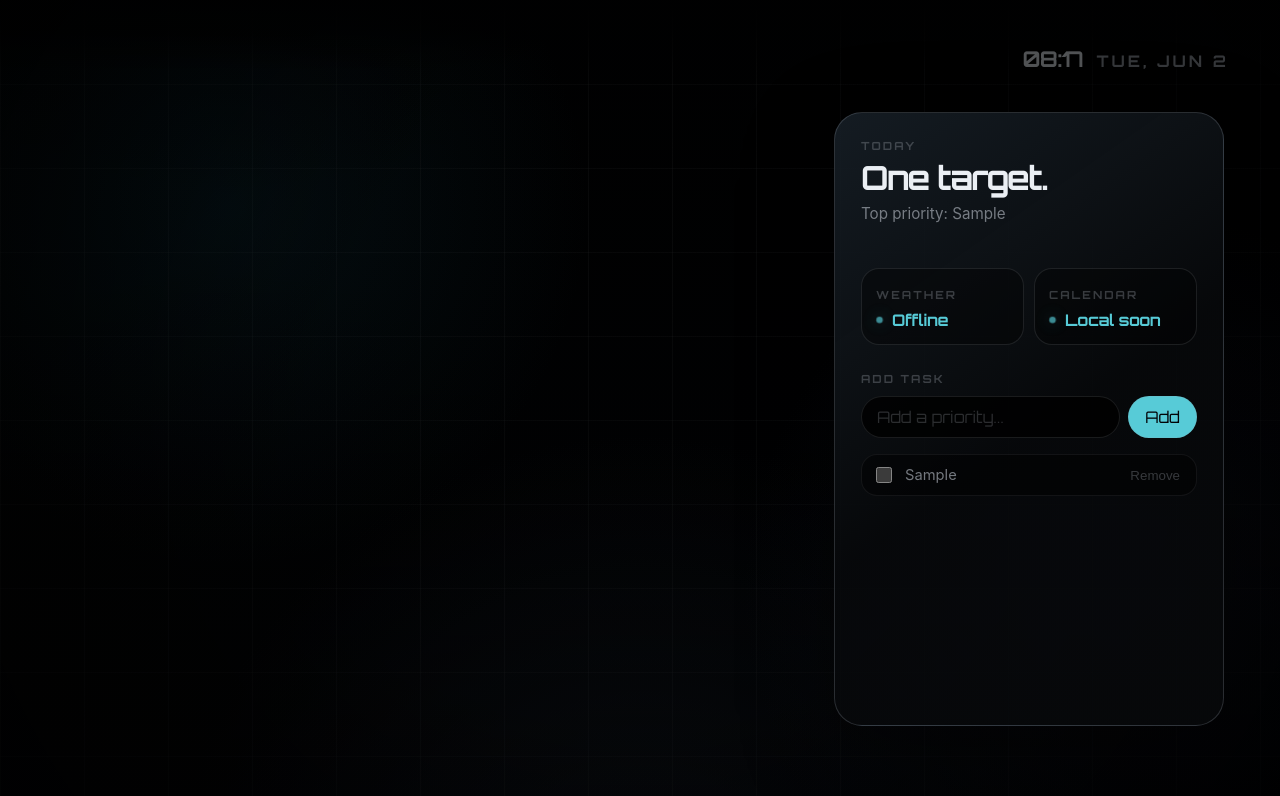
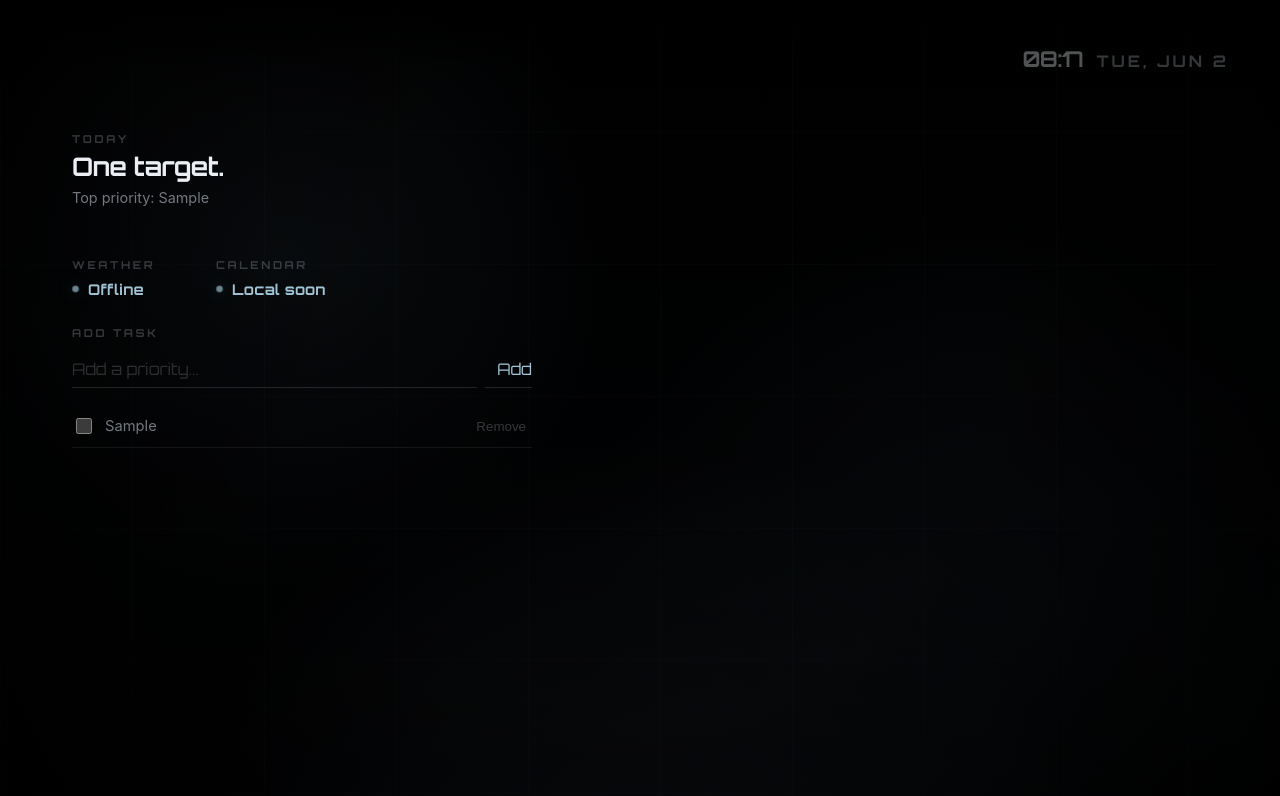
Before and after one commit to damiankovac0-pixel/Custom-BG-MacOS-Plash, a plain HTML site: page index.html in a window 1280 px wide. Both pictures are taken after typing "Sample" into the empty fields and a click on the button "Add". Drawn offline with Linux system fonts and the light colour scheme.

Commit message:
Calm dashboard and limit intro replay

```diff
--- a/index.html
+++ b/index.html
@@ -5,7 +5,7 @@
     <meta name="viewport" content="width=device-width, initial-scale=1" />
     <meta name="color-scheme" content="dark" />
     <title>CustomBGPlash</title>
-    <link rel="stylesheet" href="styles.css?v=4" />
+    <link rel="stylesheet" href="styles.css?v=5" />
   </head>
   <body class="preboot intro-active">
     <main class="wallpaper" aria-label="Personal time aware macOS wallpaper">
@@ -56,6 +56,6 @@
       </section>
     </main>
 
-    <script src="script.js?v=4"></script>
+    <script src="script.js?v=5"></script>
   </body>
 </html>
--- a/script.js
+++ b/script.js
@@ -10,6 +10,7 @@ const INTRO_TIMING = {
   holdFor: 2600,
   fadeFor: 1500
 };
+const INTRO_COOLDOWN = 4 * 60 * 60 * 1000;
 
 const greeting = document.querySelector("#greeting");
 const phaseLabel = document.querySelector("#phaseLabel");
@@ -148,6 +149,7 @@ function playIntro({ force = false } = {}) {
   if (!force && now - lastIntroAt < 8000) return;
 
   lastIntroAt = now;
+  localStorage.setItem("customBGPlash.lastIntroAt", String(now));
   clearIntroTimers();
   updateTime();
 
@@ -168,8 +170,21 @@ function playIntro({ force = false } = {}) {
   }, INTRO_TIMING.showAfter + INTRO_TIMING.holdFor + INTRO_TIMING.fadeFor);
 }
 
+function settleWithoutIntro() {
+  clearIntroTimers();
+  updateTime();
+  document.body.classList.remove("preboot", "intro-active", "intro-visible", "intro-leaving");
+  document.body.classList.add("settled");
+}
+
+function shouldPlayIntroOnLoad() {
+  const saved = Number(localStorage.getItem("customBGPlash.lastIntroAt") || 0);
+
+  return !saved || Date.now() - saved > INTRO_COOLDOWN;
+}
+
 document.addEventListener("visibilitychange", () => {
-  if (!document.hidden) playIntro();
+  if (!document.hidden) updateTime();
 });
 
 todoForm.addEventListener("submit", (event) => {
@@ -191,6 +206,10 @@ todoForm.addEventListener("submit", (event) => {
 updateTime();
 renderTodos();
 scheduleMinuteTick();
-window.addEventListener("focus", () => playIntro());
-window.addEventListener("pageshow", () => playIntro());
-window.requestAnimationFrame(() => playIntro({ force: true }));
+window.requestAnimationFrame(() => {
+  if (shouldPlayIntroOnLoad()) {
+    playIntro({ force: true });
+  } else {
+    settleWithoutIntro();
+  }
+});
--- a/styles.css
+++ b/styles.css
@@ -13,9 +13,8 @@
   --muted: oklch(72% 0.014 255 / 0.72);
   --quiet: oklch(68% 0.012 255 / 0.36);
   --shadow: oklch(3% 0.006 255 / 0.76);
-  --line: oklch(70% 0.014 255 / 0.16);
-  --panel-fill: oklch(10.5% 0.012 255 / 0.54);
-  --accent: oklch(78% 0.105 205);
+  --line: rgba(222, 231, 245, 0.14);
+  --accent: oklch(80% 0.045 230);
   font-family: "Orbitron Local", Orbitron, "Eurostile", "Bank Gothic", "SF Pro Display", system-ui, sans-serif;
 }
 
@@ -74,13 +73,13 @@ body.settled .background-stage {
 
 .future-background {
   background:
-    radial-gradient(circle at 18% 26%, oklch(34% 0.055 225 / 0.2), transparent 28vw),
-    radial-gradient(circle at 88% 74%, oklch(30% 0.05 275 / 0.22), transparent 30vw),
-    linear-gradient(90deg, oklch(92% 0.006 255 / 0.035) 1px, transparent 1px),
-    linear-gradient(180deg, oklch(92% 0.006 255 / 0.03) 1px, transparent 1px),
-    radial-gradient(circle at 50% 112%, oklch(20% 0.018 255 / 0.62), transparent 36vw),
+    radial-gradient(circle at 22% 32%, rgba(30, 39, 48, 0.28), transparent 26vw),
+    radial-gradient(circle at 76% 74%, rgba(24, 29, 37, 0.3), transparent 30vw),
+    linear-gradient(90deg, rgba(230, 236, 246, 0.018) 1px, transparent 1px),
+    linear-gradient(180deg, rgba(230, 236, 246, 0.016) 1px, transparent 1px),
+    radial-gradient(circle at 50% 112%, rgba(28, 32, 38, 0.52), transparent 36vw),
     linear-gradient(180deg, var(--black), var(--panel));
-  background-size: auto, auto, 84px 84px, 84px 84px, auto, auto;
+  background-size: auto, auto, 132px 132px, 132px 132px, auto, auto;
 }
 
 .soft-vignette {
@@ -132,14 +131,13 @@ body.intro-leaving .intro {
 
 .dashboard {
   position: absolute;
-  top: 112px;
-  right: 56px;
-  bottom: 74px;
+  left: 72px;
+  top: 132px;
   z-index: 4;
-  width: 390px;
+  width: 460px;
   opacity: 0;
   visibility: hidden;
-  transform: translateX(14px);
+  transform: translateY(8px);
   transition:
     opacity 1100ms cubic-bezier(0.16, 1, 0.3, 1),
     transform 1100ms cubic-bezier(0.16, 1, 0.3, 1),
@@ -160,14 +158,11 @@ body.intro-active .dashboard {
 }
 
 .today-panel {
-  height: 100%;
-  padding: 26px;
-  border: 1px solid rgba(220, 236, 255, 0.16);
-  border-radius: 28px;
-  background:
-    linear-gradient(145deg, rgba(35, 47, 58, 0.52), rgba(7, 8, 10, 0.48) 52%),
-    rgba(8, 10, 13, 0.74);
-  box-shadow: 0 28px 90px rgba(0, 0, 0, 0.36);
+  padding: 0;
+  border: 0;
+  border-radius: 0;
+  background: transparent;
+  box-shadow: none;
 }
 
 .panel-kicker,
@@ -175,18 +170,18 @@ body.intro-active .dashboard {
 .signal-grid span {
   margin: 0;
   color: var(--quiet);
-  font-size: 0.7rem;
+  font-size: 0.68rem;
   font-weight: 700;
-  letter-spacing: 0.18em;
+  letter-spacing: 0.24em;
   text-transform: uppercase;
 }
 
 .today-panel h2 {
-  margin: 0.5rem 0 0.6rem;
+  margin: 0.45rem 0 0.5rem;
   color: var(--ink);
-  font-size: clamp(1.65rem, 2.6vw, 2.45rem);
-  line-height: 0.98;
-  letter-spacing: -0.055em;
+  font-size: clamp(1.35rem, 2vw, 2rem);
+  line-height: 1.05;
+  letter-spacing: -0.025em;
 }
 
 .today-summary {
@@ -194,31 +189,30 @@ body.intro-active .dashboard {
   margin: 0;
   color: var(--muted);
   font-family: "SF Pro Text", system-ui, sans-serif;
-  font-size: 0.95rem;
+  font-size: 0.9rem;
   line-height: 1.45;
 }
 
 .signal-grid {
-  display: grid;
-  grid-template-columns: 1fr 1fr;
-  gap: 10px;
-  margin: 1.4rem 0;
+  display: flex;
+  gap: 12px;
+  margin: 1.55rem 0 1.2rem;
 }
 
 .signal-grid article {
-  min-width: 0;
-  padding: 14px;
-  border: 1px solid var(--line);
-  border-radius: 18px;
-  background: oklch(7% 0.008 255 / 0.38);
+  min-width: 132px;
+  padding: 0;
+  border: 0;
+  border-radius: 0;
+  background: transparent;
 }
 
 .signal-grid strong {
   display: block;
   margin-top: 0.42rem;
   color: var(--accent);
-  font-size: 1rem;
-  letter-spacing: -0.02em;
+  font-size: 0.92rem;
+  letter-spacing: 0.02em;
 }
 
 .offline-signal {
@@ -241,7 +235,7 @@ body.intro-active .dashboard {
 }
 
 .todo-form {
-  margin-top: 1.2rem;
+  margin-top: 1.4rem;
 }
 
 .todo-entry {
@@ -252,18 +246,19 @@ body.intro-active .dashboard {
 
 .todo-entry input,
 .todo-entry button {
-  height: 42px;
-  border: 1px solid var(--line);
-  border-radius: 999px;
+  height: 38px;
+  border: 0;
+  border-bottom: 1px solid var(--line);
+  border-radius: 0;
   font: inherit;
 }
 
 .todo-entry input {
   min-width: 0;
   flex: 1;
-  padding: 0 15px;
+  padding: 0;
   color: var(--ink);
-  background: oklch(5.8% 0.006 255 / 0.82);
+  background: transparent;
   outline: none;
 }
 
@@ -272,21 +267,21 @@ body.intro-active .dashboard {
 }
 
 .todo-entry input:focus {
-  border-color: oklch(78% 0.105 205 / 0.62);
+  border-color: rgba(220, 231, 245, 0.42);
 }
 
 .todo-entry button {
-  padding: 0 16px;
-  color: oklch(10% 0.012 255);
-  background: var(--accent);
+  padding: 0 0 0 12px;
+  color: var(--accent);
+  background: transparent;
   cursor: pointer;
 }
 
 .todo-list {
   display: grid;
   gap: 8px;
-  max-height: calc(100% - 260px);
-  margin: 1rem 0 0;
+  max-height: 280px;
+  margin: 1.1rem 0 0;
   padding: 0;
   overflow: auto;
   list-style: none;
@@ -298,11 +293,12 @@ body.intro-active .dashboard {
   align-items: center;
   gap: 10px;
   min-height: 42px;
-  padding: 8px 10px;
-  border: 1px solid oklch(70% 0.014 255 / 0.1);
-  border-radius: 16px;
+  padding: 7px 0;
+  border: 0;
+  border-bottom: 1px solid rgba(220, 231, 245, 0.08);
+  border-radius: 0;
   color: var(--muted);
-  background: oklch(6.5% 0.008 255 / 0.46);
+  background: transparent;
   font-family: "SF Pro Text", system-ui, sans-serif;
   font-size: 0.92rem;
 }
@@ -404,7 +400,6 @@ body.preboot .background-stage {
     left: clamp(20px, 6vw, 36px);
     right: clamp(20px, 6vw, 36px);
     top: clamp(84px, 18vh, 132px);
-    bottom: clamp(20px, 6vw, 36px);
     width: auto;
   }
 }
```
